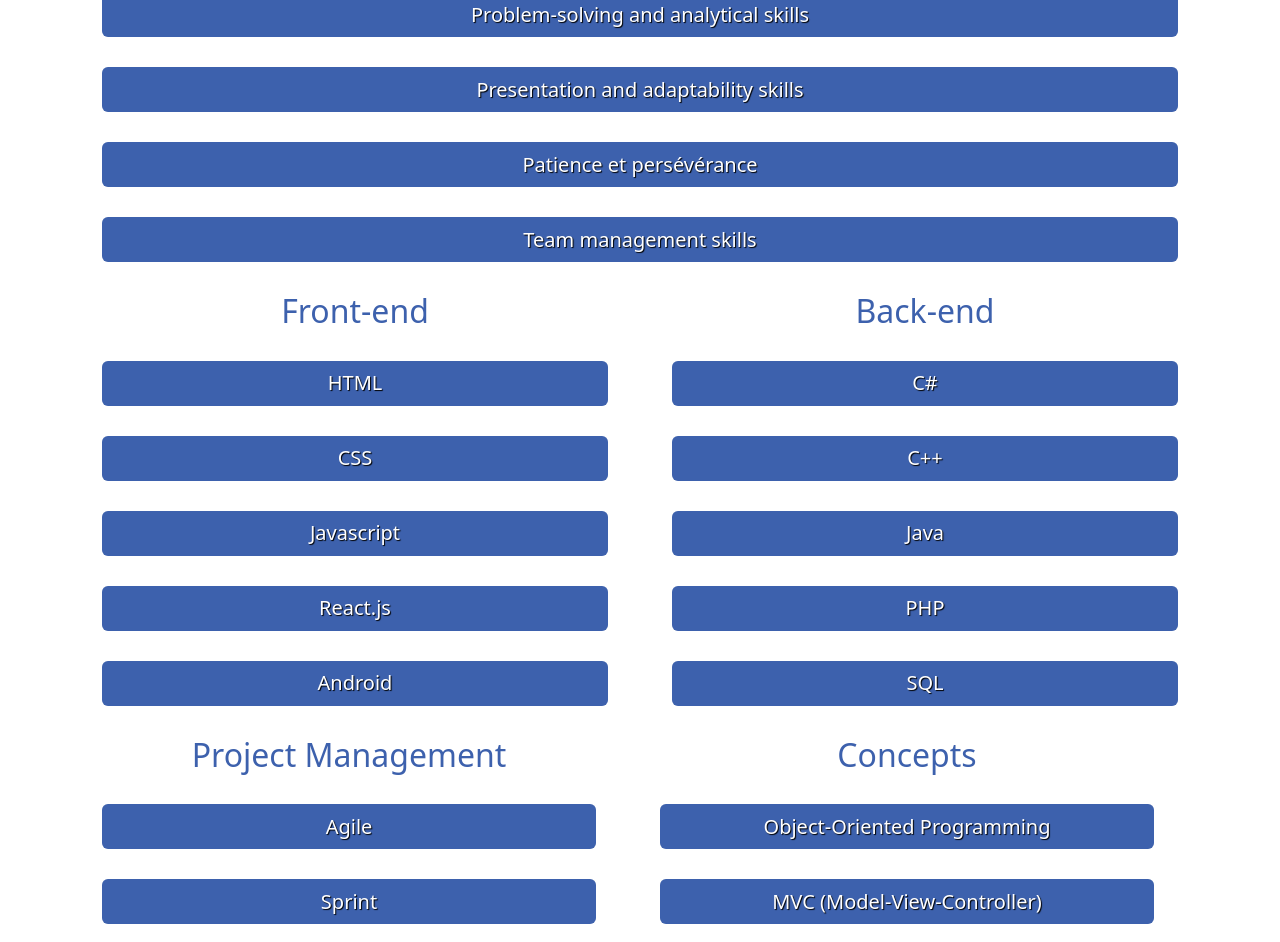
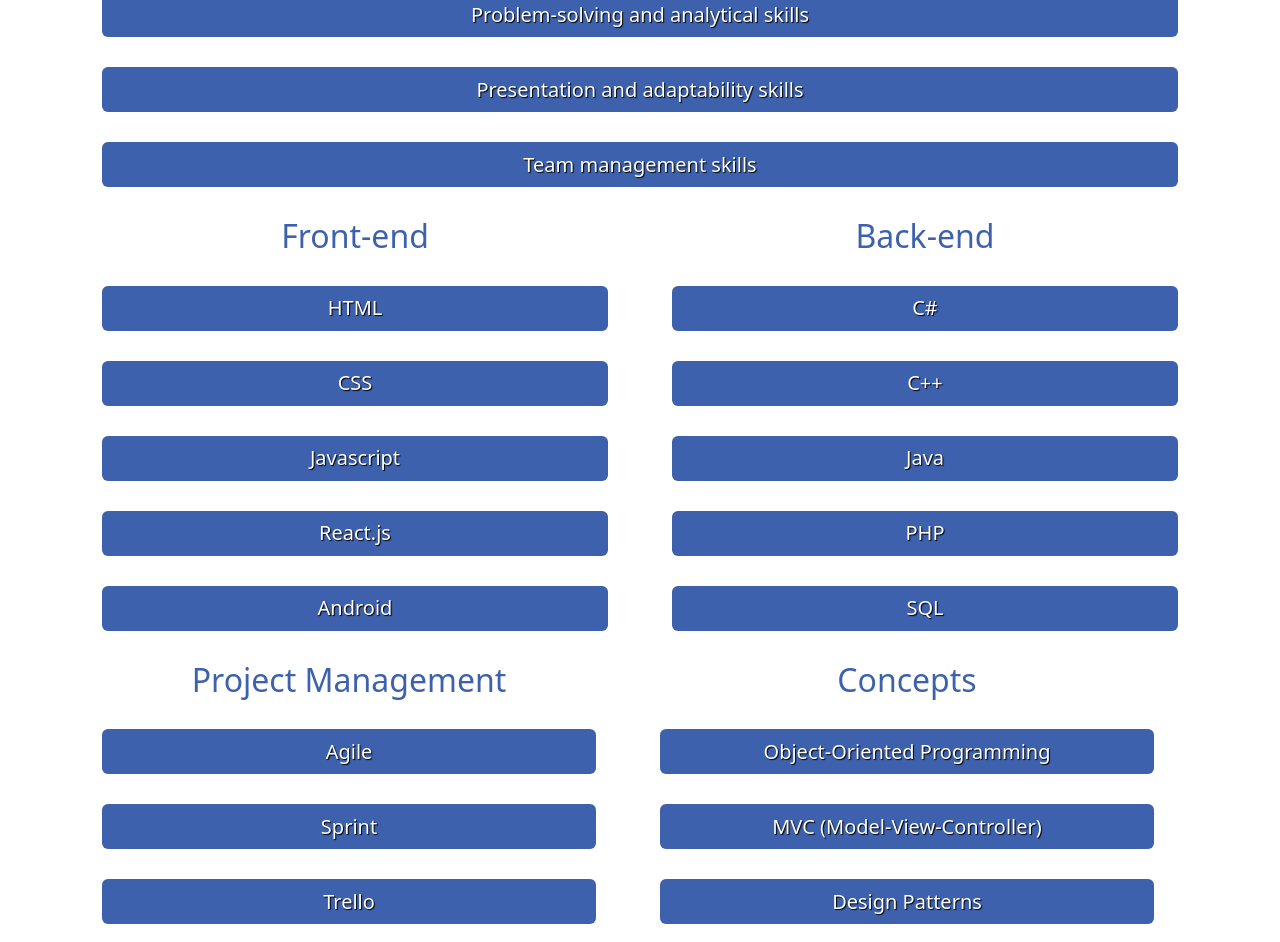
Before and after one commit to Charles-MaxGros/charles-maxgros.github.io, a plain HTML site: page index-ang.html in a window 1280 px wide. Shown: the part 1347-2289 px from the top of the page. Drawn offline with nearby package versions, Linux system fonts and the light colour scheme.

Commit message:
mise a jour

```diff
--- a/index-ang.html
+++ b/index-ang.html
@@ -81,12 +81,6 @@
                         <div class="progress-bar" role="progressbar" style="width: 100%;" aria-valuenow="100"
                             aria-valuemin="0" aria-valuemax="100">
                             <h5>Presentation and adaptability skills</h5>
-                        </div>
-                    </div>
-                    <div class="progress">
-                        <div class="progress-bar" role="progressbar" style="width: 100%;" aria-valuenow="100"
-                            aria-valuemin="0" aria-valuemax="100">
-                            <h5>Patience et persévérance</h5>
                         </div>
                     </div>
                     <div class="progress">
```
Also changed, not shown: index.html (+1 -7 lines).
